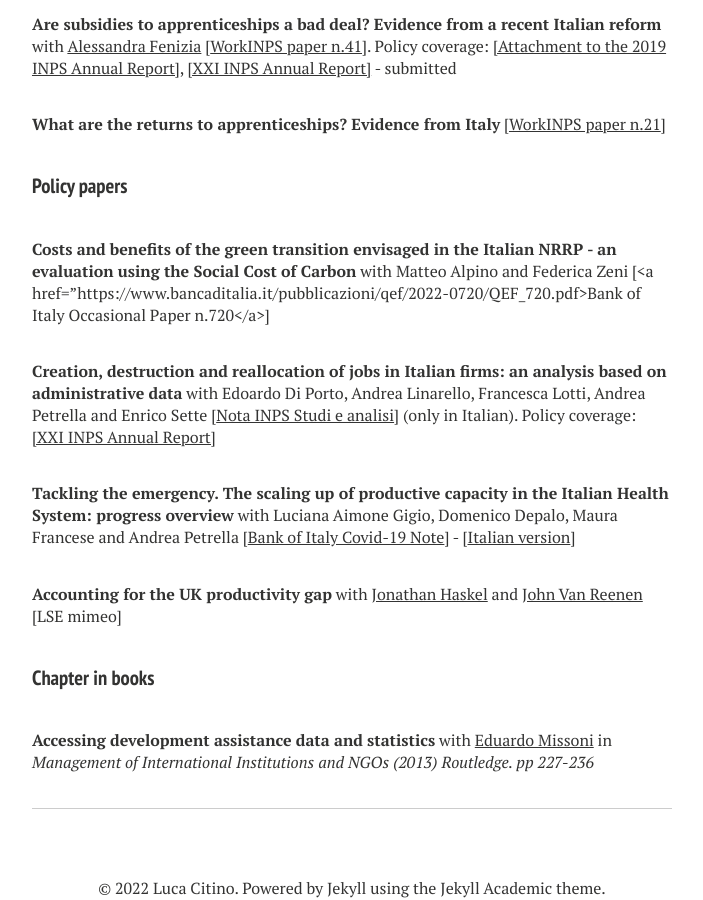
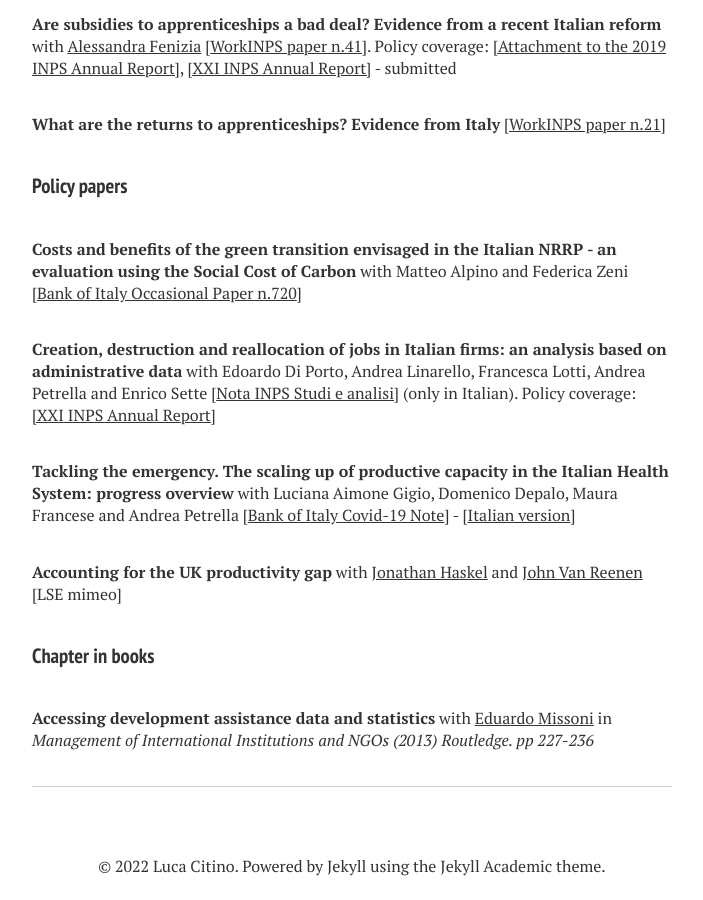
Before and after one commit to luca-citino/luca-citino.github.io, a Jekyll site: the page built from research.md, in a window 1280 px wide and 900 px high, scrolled down 571 px. Shown: the whole window, without its empty margins (288-991 px from the left). Built offline with Jekyll 4.4.1, drawn with Linux system fonts in a browser that asks for light colours; nearby versions of some CDN libraries; some web fonts are replaced.

Commit message:
Update research.md

```diff
--- a/research.md
+++ b/research.md
@@ -23,7 +23,7 @@ title: Research
 
 #### Policy papers
 
-**Costs and benefits of the green transition envisaged in the Italian NRRP - an evaluation using the Social Cost of Carbon** with Matteo Alpino and Federica Zeni [<a href="https://www.bancaditalia.it/pubblicazioni/qef/2022-0720/QEF_720.pdf>Bank of Italy Occasional Paper n.720</a>]
+**Costs and benefits of the green transition envisaged in the Italian NRRP - an evaluation using the Social Cost of Carbon** with Matteo Alpino and Federica Zeni [<a href="https://www.bancaditalia.it/pubblicazioni/qef/2022-0720/QEF_720.pdf">Bank of Italy Occasional Paper n.720</a>]
 
 **Creation, destruction and reallocation of jobs in Italian firms: an analysis based on administrative data** with Edoardo Di Porto, Andrea Linarello, Francesca Lotti, Andrea Petrella and Enrico Sette [<a href="https://www.inps.it/docallegatiNP/Mig/Dati_analisi_bilanci/Attivita_ricerca/Studi_e_analisi/2022/nota_BdI_Inps_05_2022.pdf">Nota INPS Studi e analisi</a>] (only in Italian). Policy coverage: <a href="https://www.inps.it/docallegatiNP/Mig/Dati_analisi_bilanci/Rapporti_annuali/XXI_Rapporto_Annuale/XXI_Rapporto_Annuale.pdf">[XXI INPS Annual Report]</a>
 
```
